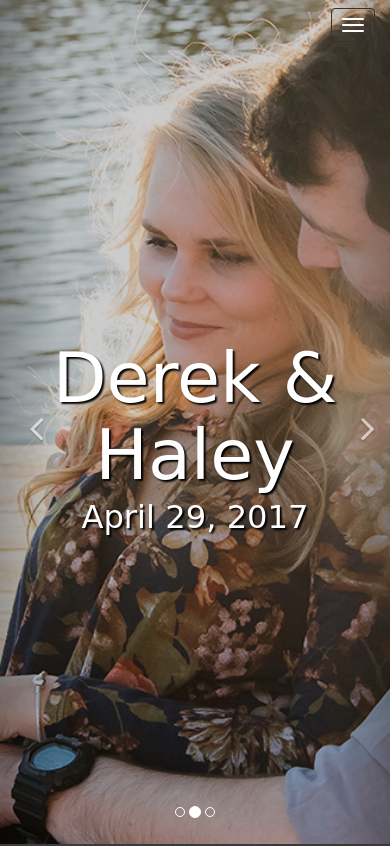
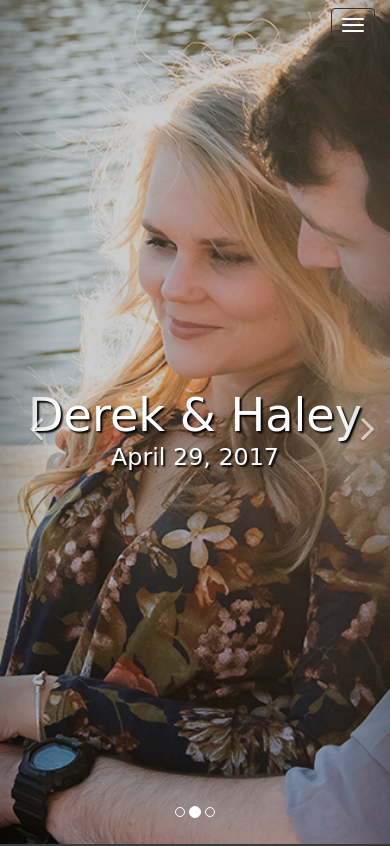
Before and after one commit to dh-wedding/dh-wedding.github.io, a plain HTML site: page index.html in a window 390 px wide. Shown: the top 846 px of the page. Drawn offline with nearby package versions, Linux system fonts and the light colour scheme; some packages are replaced by stand-ins of ours; a web font is replaced by a local one.

Commit message:
carousel main font size edit for small screens

```diff
--- a/styles/carousel.less
+++ b/styles/carousel.less
@@ -134,9 +134,9 @@
 }
 @media screen and (max-width: 425px) {
   .carousel-overlay h1 {
-    font-size: 5em;
+    font-size: 3.3em;
   }
   .carousel-overlay p {
-    font-size: 2.3em;
+    font-size: 1.7em;
   }
 }
```
Also changed, not shown: styles/carousel.css.
